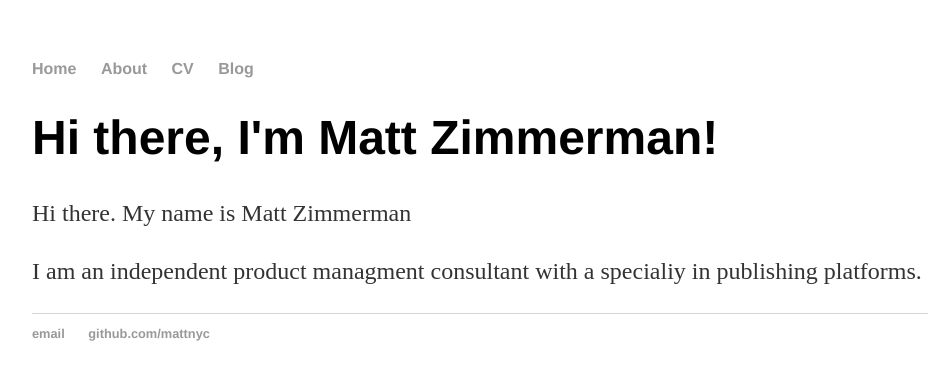
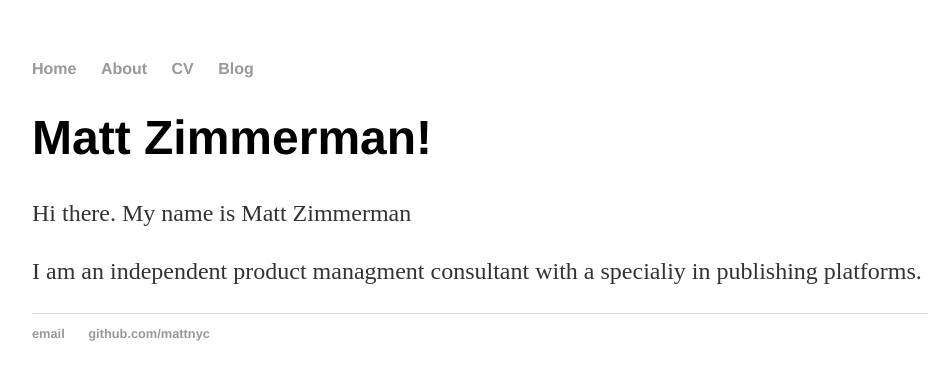
Before and after one commit to mattznyc/mattznyc.github.io, a Jekyll site: the page built from index.html, in a window 1280 px wide. Shown: the top 380 px of the page, without its empty margins (160-1111 px from the left). Built offline with Jekyll 4.4.1, drawn with Linux system fonts in a browser that asks for light colours.

Commit message:
Update index.html

```diff
--- a/index.html
+++ b/index.html
@@ -3,6 +3,6 @@ layout: default
 title: Matt Zimmerman, Digital Publishing
 ---
 <div class="blurb">
-	<h1>Hi there, I'm Matt Zimmerman!</h1>
+	<h1>Matt Zimmerman!</h1>
 <p>Hi there. My name is Matt Zimmerman</p>
 <p>I am an independent product managment consultant with a specialiy in publishing platforms.</p></div><!-- /.blurb -->
```
